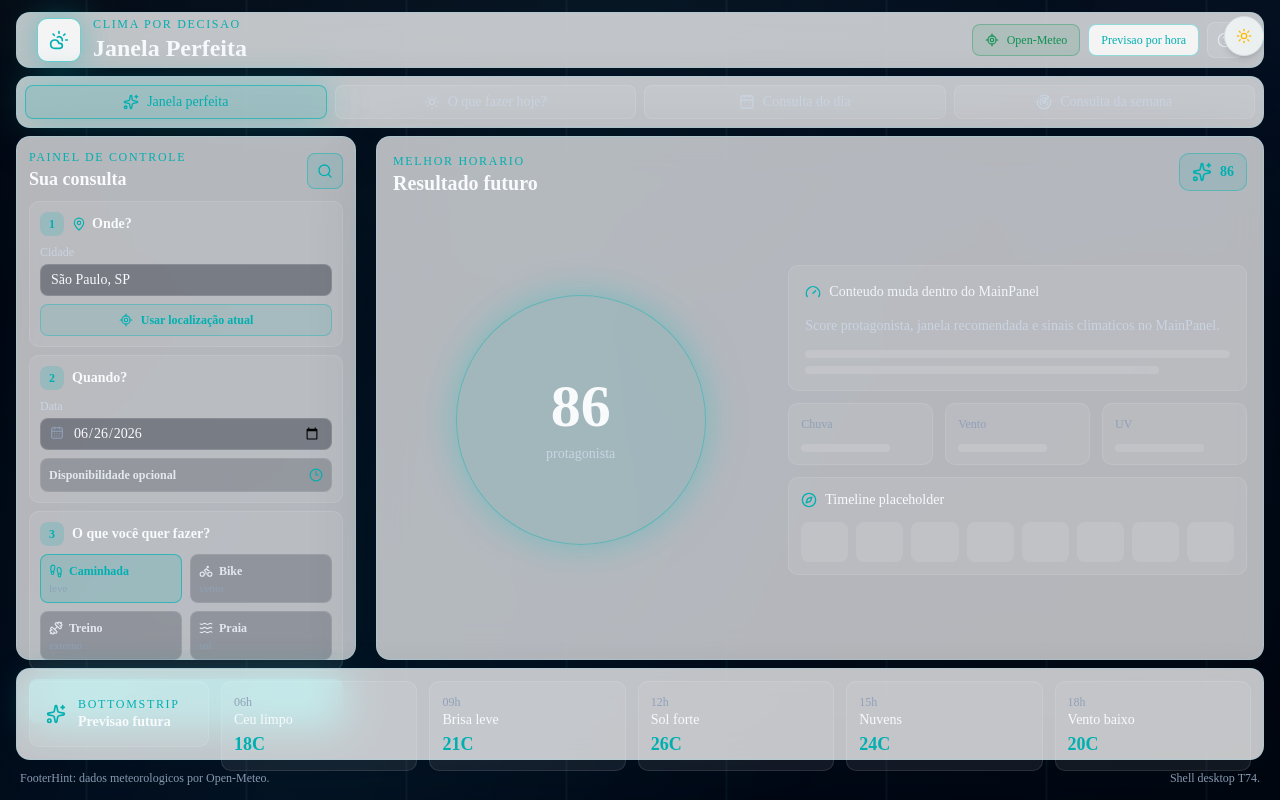
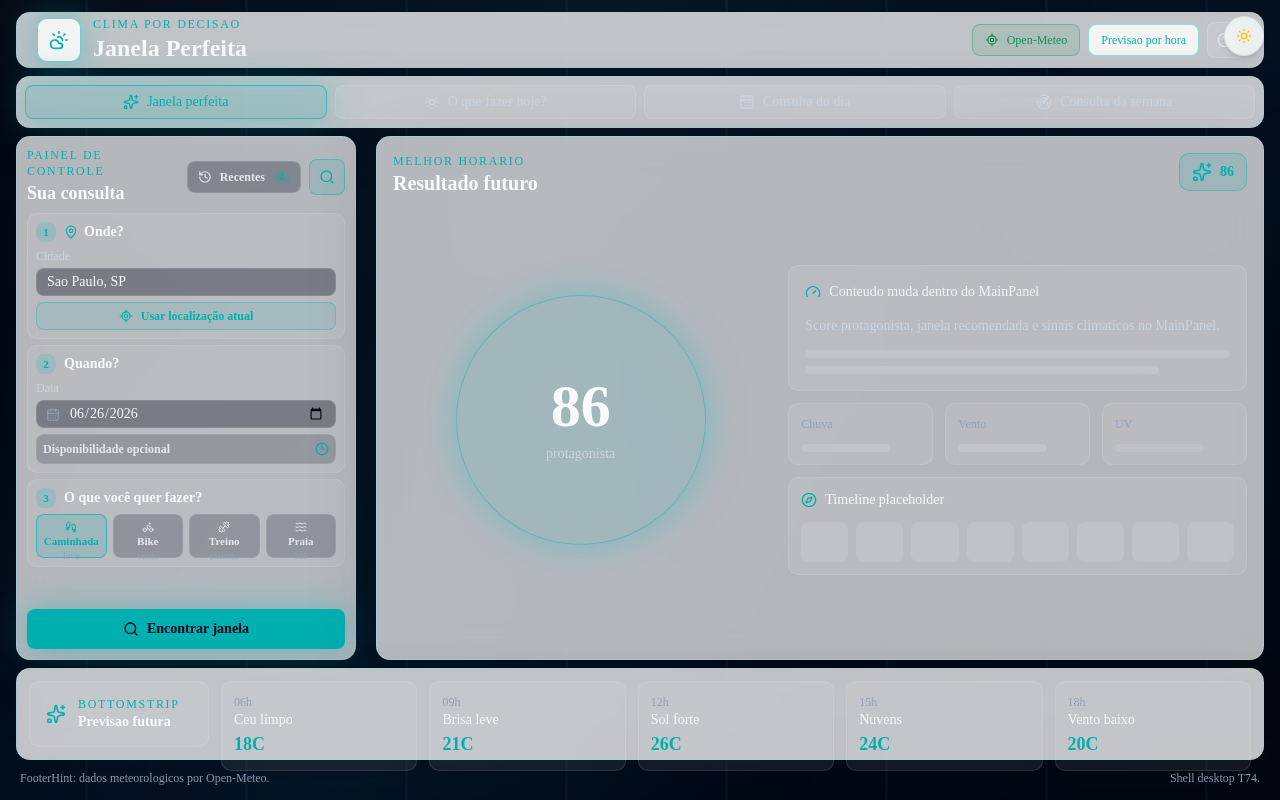
Before and after one commit to PauloSergioLR/janela-perfeita, a Next.js app: page /cockpit-preview in a window 1280 px wide. Built offline with nearby package versions, Linux system fonts and the light colour scheme.

Commit message:
refactor: compacta buscas recentes no cockpit

```diff
--- a/src/app/cockpit-preview/page.tsx
+++ b/src/app/cockpit-preview/page.tsx
@@ -11,12 +11,15 @@ import {
   Dumbbell,
   Footprints,
   Gauge,
+  History,
   LocateFixed,
   MapPin,
   Radar,
+  RotateCcw,
   Search,
   Sparkles,
   SunMedium,
+  Trash2,
   Waves,
 } from "lucide-react";
 import Link from "next/link";
@@ -97,6 +100,34 @@ const activityCards = [
   },
 ];
 
+interface CockpitRecentSearch {
+  id: string;
+  city: string;
+  date: string;
+  activityId: string;
+  activityLabel: string;
+  modeLabel: string;
+}
+
+const cockpitRecentSearches: CockpitRecentSearch[] = [
+  {
+    id: "sao-paulo-caminhada",
+    city: "Sao Paulo, SP",
+    date: "2026-06-26",
+    activityId: "caminhada",
+    activityLabel: "Caminhada",
+    modeLabel: "Janela perfeita",
+  },
+  {
+    id: "santos-bike",
+    city: "Santos, SP",
+    date: "2026-06-27",
+    activityId: "bike",
+    activityLabel: "Bike",
+    modeLabel: "O que fazer hoje?",
+  },
+];
+
 function PlaceholderLine({ className = "" }: { className?: string }) {
   return (
     <span
@@ -107,34 +138,116 @@ function PlaceholderLine({ className = "" }: { className?: string }) {
 }
 
 function LeftControlPanel() {
+  const [cityValue, setCityValue] = useState("Sao Paulo, SP");
+  const [dateValue, setDateValue] = useState("2026-06-26");
   const [selectedActivityId, setSelectedActivityId] = useState(
     activityCards[0].id,
   );
+  const [recentSearches, setRecentSearches] = useState(cockpitRecentSearches);
+  const [recentPanelOpen, setRecentPanelOpen] = useState(false);
+
+  function handleRecentSearchSelect(search: CockpitRecentSearch) {
+    setCityValue(search.city);
+    setDateValue(search.date);
+    setSelectedActivityId(search.activityId);
+    setRecentPanelOpen(false);
+  }
 
   return (
     <aside
-      className="glass-card flex min-h-0 flex-col rounded-xl p-3"
+      className="glass-card relative flex min-h-0 flex-col rounded-xl p-2.5"
       aria-label="LeftControlPanel"
     >
-      <div className="mb-2 flex shrink-0 items-center justify-between gap-3">
+      <div className="mb-1.5 flex shrink-0 items-center justify-between gap-2">
         <div className="min-w-0">
           <p className="text-xs font-medium uppercase tracking-[0.14em] text-weather-accent">
             Painel de controle
           </p>
           <h2 className="truncate text-lg font-semibold">Sua consulta</h2>
         </div>
-        <span className="flex size-9 shrink-0 items-center justify-center rounded-md border border-weather-accent/45 bg-weather-accent/12">
-          <Search className="size-4 text-weather-accent" aria-hidden="true" />
-        </span>
+        <div className="flex shrink-0 items-center gap-2">
+          <button
+            type="button"
+            aria-expanded={recentPanelOpen}
+            aria-controls="cockpit-recent-searches"
+            onClick={() => setRecentPanelOpen((isOpen) => !isOpen)}
+            className="inline-flex h-8 items-center gap-2 rounded-md border border-white/12 bg-slate-950/28 px-2.5 text-xs font-semibold text-slate-200 transition hover:border-weather-accent/45 hover:text-weather-accent focus-visible:ring-2 focus-visible:ring-weather-accent focus-visible:outline-none"
+          >
+            <History className="size-3.5" aria-hidden="true" />
+            Recentes
+            <span className="rounded-full bg-weather-accent/18 px-1.5 py-0.5 text-[10px] leading-none text-weather-accent">
+              {recentSearches.length}
+            </span>
+          </button>
+          <span className="flex size-9 items-center justify-center rounded-md border border-weather-accent/45 bg-weather-accent/12">
+            <Search className="size-4 text-weather-accent" aria-hidden="true" />
+          </span>
+        </div>
       </div>
 
+      {recentPanelOpen ? (
+        <section
+          id="cockpit-recent-searches"
+          aria-label="Buscas recentes"
+          className="absolute top-[4.25rem] right-3 left-3 z-20 rounded-lg border border-weather-accent/35 bg-slate-950/95 p-3 shadow-weather-glow backdrop-blur-md"
+        >
+          <div className="mb-2 flex items-start justify-between gap-3">
+            <div>
+              <h3 className="text-sm font-semibold">Buscas recentes</h3>
+              <p className="text-[11px] text-slate-400">
+                Atalhos deste cockpit
+              </p>
+            </div>
+            <button
+              type="button"
+              disabled={recentSearches.length === 0}
+              onClick={() => setRecentSearches([])}
+              className="inline-flex h-7 items-center gap-1.5 rounded-md border border-white/12 px-2 text-[11px] font-semibold text-slate-300 transition hover:border-danger/45 hover:text-danger disabled:cursor-not-allowed disabled:opacity-45 focus-visible:ring-2 focus-visible:ring-weather-accent focus-visible:outline-none"
+            >
+              <Trash2 className="size-3" aria-hidden="true" />
+              Limpar
+            </button>
+          </div>
+
+          {recentSearches.length > 0 ? (
+            <div className="grid gap-2">
+              {recentSearches.map((search) => (
+                <button
+                  key={search.id}
+                  type="button"
+                  onClick={() => handleRecentSearchSelect(search)}
+                  className="grid min-h-12 gap-1 rounded-md border border-white/10 bg-white/7 p-2 text-left transition hover:border-weather-accent/45 hover:bg-weather-accent/10 focus-visible:ring-2 focus-visible:ring-weather-accent focus-visible:outline-none"
+                >
+                  <span className="flex min-w-0 items-center justify-between gap-2">
+                    <span className="truncate text-xs font-semibold text-slate-100">
+                      {search.city}
+                    </span>
+                    <span className="inline-flex shrink-0 items-center gap-1 text-[11px] text-weather-accent">
+                      <RotateCcw className="size-3" aria-hidden="true" />
+                      Repetir
+                    </span>
+                  </span>
+                  <span className="truncate text-[11px] text-slate-400">
+                    {search.modeLabel} - {search.activityLabel} - {search.date}
+                  </span>
+                </button>
+              ))}
+            </div>
+          ) : (
+            <p className="rounded-md border border-white/10 bg-white/7 p-3 text-xs text-slate-400">
+              Nenhuma busca recente.
+            </p>
+          )}
+        </section>
+      ) : null}
+
       <form
-        className="flex h-full min-h-0 flex-col gap-2"
+        className="flex h-full min-h-0 flex-col gap-1.5"
         onSubmit={(event) => event.preventDefault()}
       >
-        <section className="rounded-lg border border-white/10 bg-white/7 p-2.5">
-          <div className="mb-2 flex items-center gap-2">
-            <span className="flex size-6 shrink-0 items-center justify-center rounded-md bg-weather-accent/18 text-xs font-semibold text-weather-accent">
+        <section className="rounded-lg border border-white/10 bg-white/7 p-2">
+          <div className="mb-1.5 flex items-center gap-2">
+            <span className="flex size-5 shrink-0 items-center justify-center rounded-md bg-weather-accent/18 text-[11px] font-semibold text-weather-accent">
               1
             </span>
             <h3 className="flex items-center gap-1.5 text-sm font-semibold">
@@ -146,22 +259,23 @@ function LeftControlPanel() {
             Cidade
             <input
               type="text"
-              defaultValue="São Paulo, SP"
-              className="h-8 rounded-md border border-white/12 bg-slate-950/35 px-2.5 text-sm text-slate-50 outline-none transition placeholder:text-slate-500 focus:border-weather-accent focus:ring-2 focus:ring-weather-accent/25"
+              value={cityValue}
+              onChange={(event) => setCityValue(event.target.value)}
+              className="h-7 rounded-md border border-white/12 bg-slate-950/35 px-2.5 text-sm text-slate-50 outline-none transition placeholder:text-slate-500 focus:border-weather-accent focus:ring-2 focus:ring-weather-accent/25"
             />
           </label>
           <button
             type="button"
-            className="mt-2 inline-flex h-8 w-full items-center justify-center gap-2 rounded-md border border-weather-accent/35 bg-weather-accent/10 text-xs font-semibold text-weather-accent transition hover:bg-weather-accent/16 focus-visible:ring-2 focus-visible:ring-weather-accent focus-visible:outline-none"
+            className="mt-1.5 inline-flex h-7 w-full items-center justify-center gap-2 rounded-md border border-weather-accent/35 bg-weather-accent/10 text-xs font-semibold text-weather-accent transition hover:bg-weather-accent/16 focus-visible:ring-2 focus-visible:ring-weather-accent focus-visible:outline-none"
           >
             <LocateFixed className="size-3.5" aria-hidden="true" />
             Usar localização atual
           </button>
         </section>
 
-        <section className="rounded-lg border border-white/10 bg-white/7 p-2.5">
-          <div className="mb-2 flex items-center gap-2">
-            <span className="flex size-6 shrink-0 items-center justify-center rounded-md bg-weather-accent/18 text-xs font-semibold text-weather-accent">
+        <section className="rounded-lg border border-white/10 bg-white/7 p-2">
+          <div className="mb-1.5 flex items-center gap-2">
+            <span className="flex size-5 shrink-0 items-center justify-center rounded-md bg-weather-accent/18 text-[11px] font-semibold text-weather-accent">
               2
             </span>
             <h3 className="text-sm font-semibold">Quando?</h3>
@@ -175,12 +289,13 @@ function LeftControlPanel() {
               />
               <input
                 type="date"
-                defaultValue="2026-06-26"
-                className="h-8 w-full rounded-md border border-white/12 bg-slate-950/35 px-2.5 pl-8 text-sm text-slate-50 outline-none transition focus:border-weather-accent focus:ring-2 focus:ring-weather-accent/25"
+                value={dateValue}
+                onChange={(event) => setDateValue(event.target.value)}
+                className="h-7 w-full rounded-md border border-white/12 bg-slate-950/35 px-2.5 pl-8 text-sm text-slate-50 outline-none transition focus:border-weather-accent focus:ring-2 focus:ring-weather-accent/25"
               />
             </span>
           </label>
-          <details className="group mt-2 rounded-md border border-white/10 bg-slate-950/20 p-2">
+          <details className="group mt-1.5 rounded-md border border-white/10 bg-slate-950/20 p-1.5">
             <summary className="flex cursor-pointer list-none items-center justify-between gap-2 text-xs font-semibold text-slate-200">
               <span>Disponibilidade opcional</span>
               <Clock3 className="size-3.5 text-weather-accent" aria-hidden="true" />
@@ -191,7 +306,7 @@ function LeftControlPanel() {
                 <input
                   type="time"
                   defaultValue="08:00"
-                  className="h-8 rounded-md border border-white/12 bg-slate-950/35 px-2 text-sm text-slate-50 outline-none focus:border-weather-accent focus:ring-2 focus:ring-weather-accent/25"
+                  className="h-7 rounded-md border border-white/12 bg-slate-950/35 px-2 text-sm text-slate-50 outline-none focus:border-weather-accent focus:ring-2 focus:ring-weather-accent/25"
                 />
               </label>
               <label className="grid gap-1 text-xs font-medium text-slate-300">
@@ -199,21 +314,21 @@ function LeftControlPanel() {
                 <input
                   type="time"
                   defaultValue="18:00"
-                  className="h-8 rounded-md border border-white/12 bg-slate-950/35 px-2 text-sm text-slate-50 outline-none focus:border-weather-accent focus:ring-2 focus:ring-weather-accent/25"
+                  className="h-7 rounded-md border border-white/12 bg-slate-950/35 px-2 text-sm text-slate-50 outline-none focus:border-weather-accent focus:ring-2 focus:ring-weather-accent/25"
                 />
               </label>
             </div>
           </details>
         </section>
 
-        <section className="rounded-lg border border-white/10 bg-white/7 p-2.5">
-          <div className="mb-2 flex items-center gap-2">
-            <span className="flex size-6 shrink-0 items-center justify-center rounded-md bg-weather-accent/18 text-xs font-semibold text-weather-accent">
+        <section className="rounded-lg border border-white/10 bg-white/7 p-2">
+          <div className="mb-1.5 flex items-center gap-2">
+            <span className="flex size-5 shrink-0 items-center justify-center rounded-md bg-weather-accent/18 text-[11px] font-semibold text-weather-accent">
               3
             </span>
             <h3 className="text-sm font-semibold">O que você quer fazer?</h3>
           </div>
-          <div className="grid grid-cols-2 gap-2">
+          <div className="grid grid-cols-4 gap-1.5">
             {activityCards.map((activity) => {
               const Icon = activity.icon;
               const isSelected = activity.id === selectedActivityId;
@@ -224,17 +339,17 @@ function LeftControlPanel() {
                   type="button"
                   aria-pressed={isSelected}
                   onClick={() => setSelectedActivityId(activity.id)}
-                  className={`grid min-h-12 gap-1 rounded-md border p-2 text-left transition focus-visible:ring-2 focus-visible:ring-weather-accent focus-visible:outline-none ${
+                  className={`grid h-11 min-w-0 place-items-center gap-0.5 rounded-md border p-1.5 text-center transition focus-visible:ring-2 focus-visible:ring-weather-accent focus-visible:outline-none ${
                     isSelected
                       ? "border-weather-accent/65 bg-weather-accent/16 text-weather-accent"
                       : "border-white/10 bg-slate-950/22 text-slate-200 hover:border-white/25"
                   }`}
                 >
-                  <span className="flex items-center gap-1.5 text-xs font-semibold">
-                    <Icon className="size-3.5 shrink-0" aria-hidden="true" />
+                  <span className="flex min-w-0 flex-col items-center gap-0.5 text-[11px] font-semibold leading-tight">
+                    <Icon className="size-3 shrink-0" aria-hidden="true" />
                     <span className="truncate">{activity.label}</span>
                   </span>
-                  <span className="text-[11px] leading-none text-slate-400">
+                  <span className="text-[10px] leading-none text-slate-400">
                     {activity.detail}
                   </span>
                 </button>
@@ -245,7 +360,7 @@ function LeftControlPanel() {
 
         <button
           type="submit"
-          className="glow-primary mt-auto flex h-11 shrink-0 items-center justify-center gap-2 rounded-md bg-weather-accent px-3 text-sm font-semibold text-slate-950 transition hover:bg-weather-accent/90 focus-visible:ring-2 focus-visible:ring-weather-accent focus-visible:ring-offset-2 focus-visible:ring-offset-slate-950 focus-visible:outline-none"
+          className="glow-primary mt-auto flex h-10 shrink-0 items-center justify-center gap-2 rounded-md bg-weather-accent px-3 text-sm font-semibold text-slate-950 transition hover:bg-weather-accent/90 focus-visible:ring-2 focus-visible:ring-weather-accent focus-visible:ring-offset-2 focus-visible:ring-offset-slate-950 focus-visible:outline-none"
         >
           <Search className="size-4" aria-hidden="true" />
           Encontrar janela
```
Also changed, not shown: 1 other file (tests, documents, lock files or other folders).
